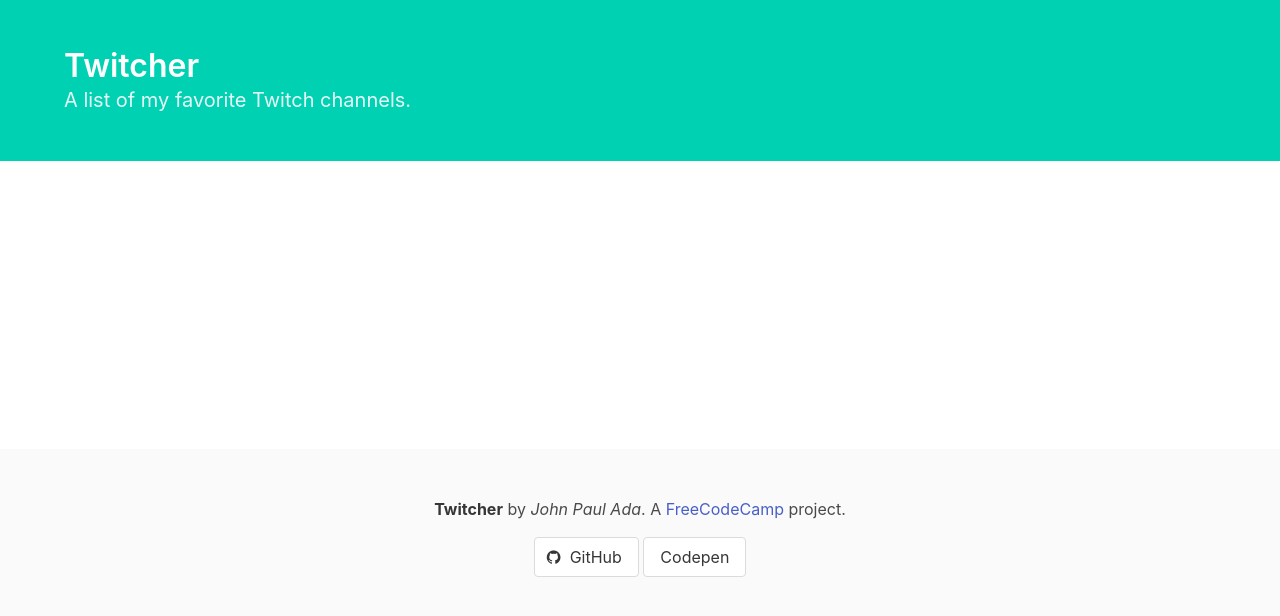
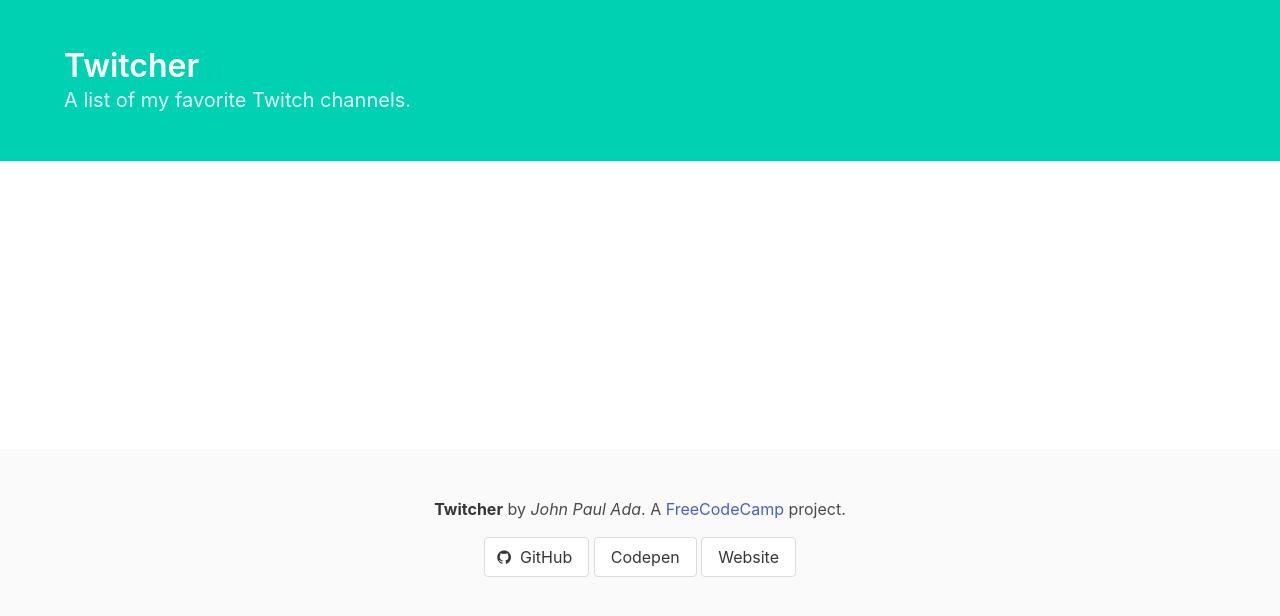
Before and after one commit to johnpaulada/twitcher, a website: page index.html in a window 1280 px wide. Drawn offline with nearby package versions, Linux system fonts and the light colour scheme; files whose address does not match are found by name.

Commit message:
Added website button

```diff
--- a/index.html
+++ b/index.html
@@ -46,6 +46,9 @@
             <a class="button" href="https://codepen.io/jepe-ada/pen/xrLdQy">
               <span>Codepen</span>
             </a>
+            <a class="button" href="http://jpa-twitcher.surge.sh/">
+              <span>Website</span>
+            </a>
           </p>
         </div>
       </div>
```
Also changed, not shown: dist/.shas.json, dist/index.html, dist/index.src.html.
